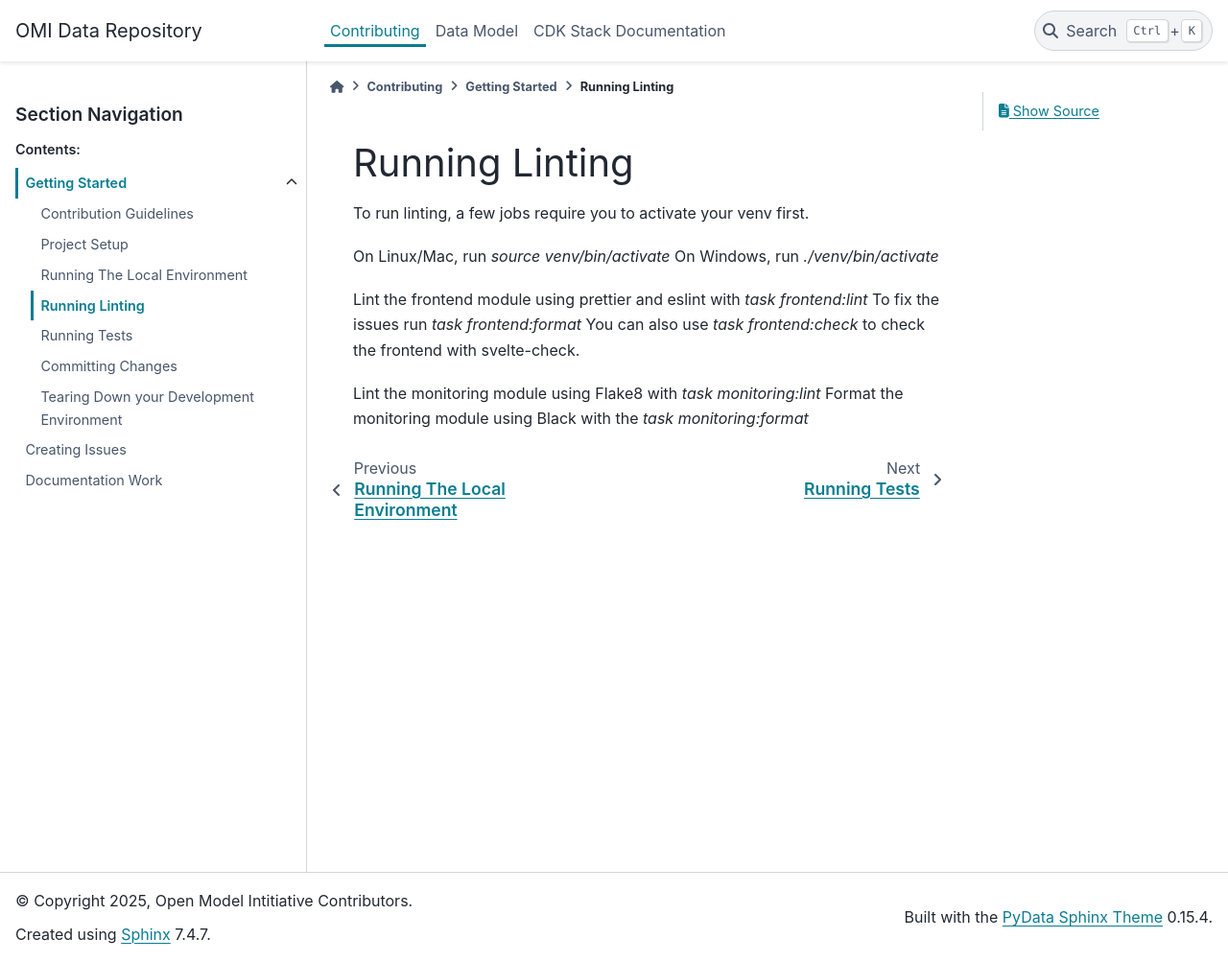
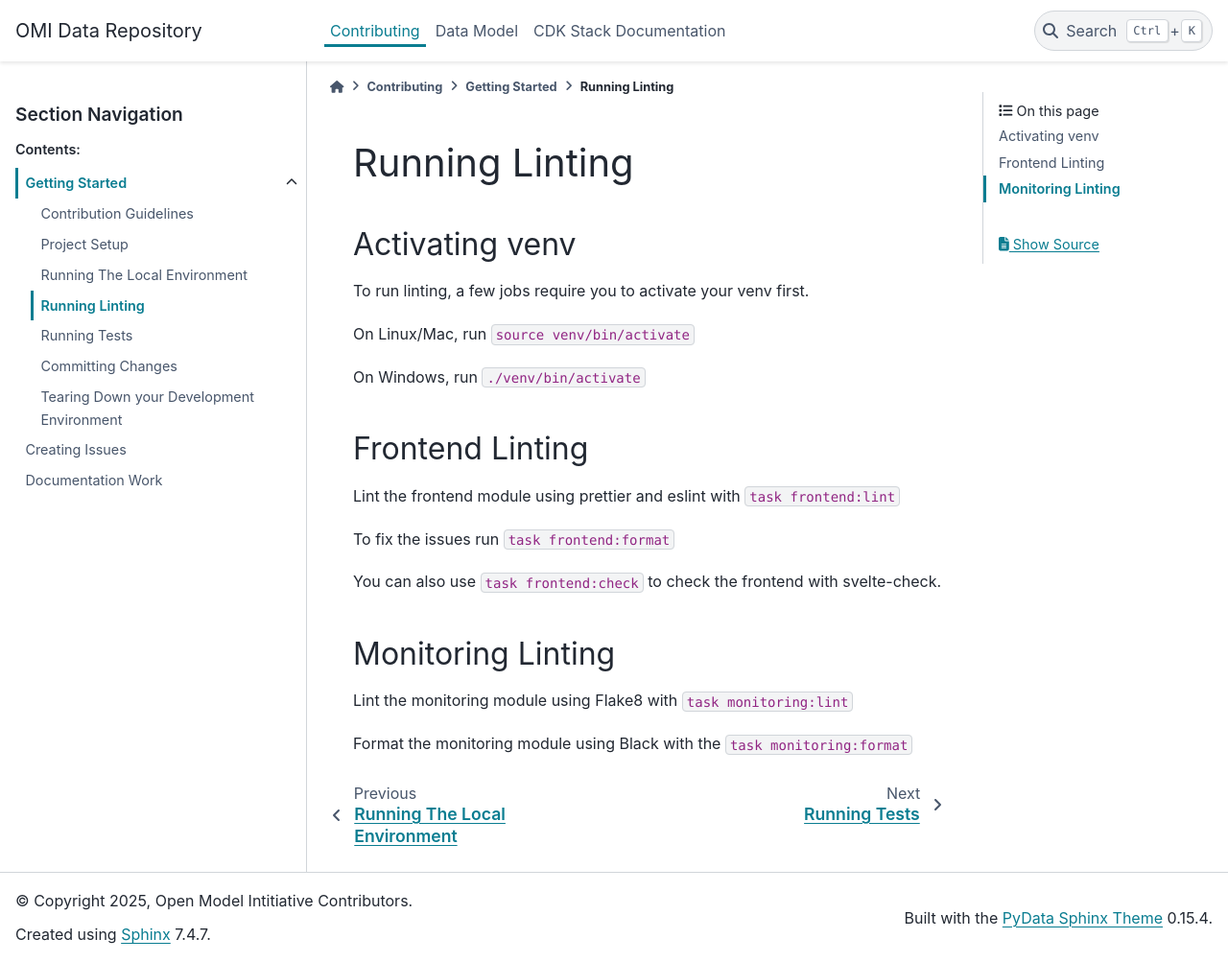
Before and after one commit to Open-Model-Initiative/OMI-Data-Pipeline, a Sphinx documentation site: the page built from doc/contributing/getting_started/running_linting.rst, in a window 1280 px wide and 1003 px high. Shown: the whole window at 96% size. Built offline with Sphinx 7.4.7 and the PyData theme 0.15.4, drawn with Linux system fonts in a browser that asks for light colours.

Commit message:
Fix documentation formating.
Signed-off-by: Zachary Licastro <CheesyLaZanya@proton.me>

```diff
--- a/doc/contributing/getting_started/running_linting.rst
+++ b/doc/contributing/getting_started/running_linting.rst
@@ -1,14 +1,27 @@
 Running Linting
 ===============
 
+Activating venv
+---------------
+
 To run linting, a few jobs require you to activate your venv first.
 
-On Linux/Mac, run `source venv/bin/activate`
-On Windows, run `./venv/bin/activate`
+On Linux/Mac, run ``source venv/bin/activate``
 
-Lint the frontend module using prettier and eslint with `task frontend:lint`
-To fix the issues run `task frontend:format`
-You can also use `task frontend:check` to check the frontend with svelte-check.
+On Windows, run ``./venv/bin/activate``
 
-Lint the monitoring module using Flake8 with `task monitoring:lint`
-Format the monitoring module using Black with the `task monitoring:format`
+Frontend Linting
+----------------
+
+Lint the frontend module using prettier and eslint with ``task frontend:lint``
+
+To fix the issues run ``task frontend:format``
+
+You can also use ``task frontend:check`` to check the frontend with svelte-check.
+
+Monitoring Linting
+------------------
+
+Lint the monitoring module using Flake8 with ``task monitoring:lint``
+
+Format the monitoring module using Black with the ``task monitoring:format``
```
Also changed, not shown: doc/contributing/getting_started/running_tests.rst (+7 -5 lines).
